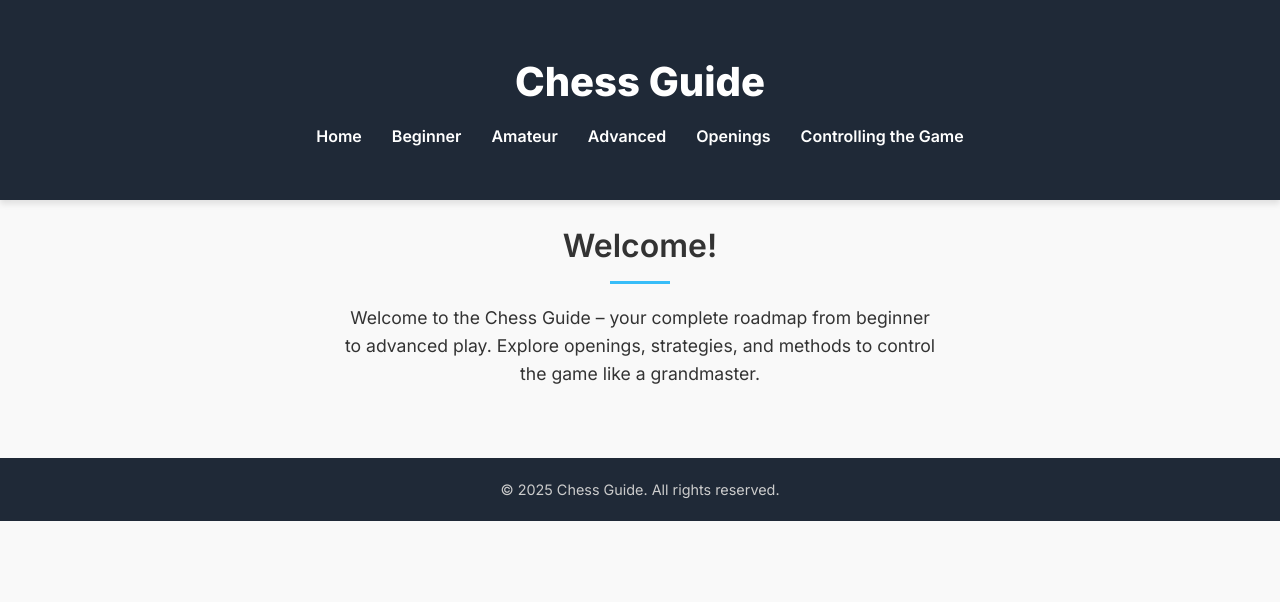
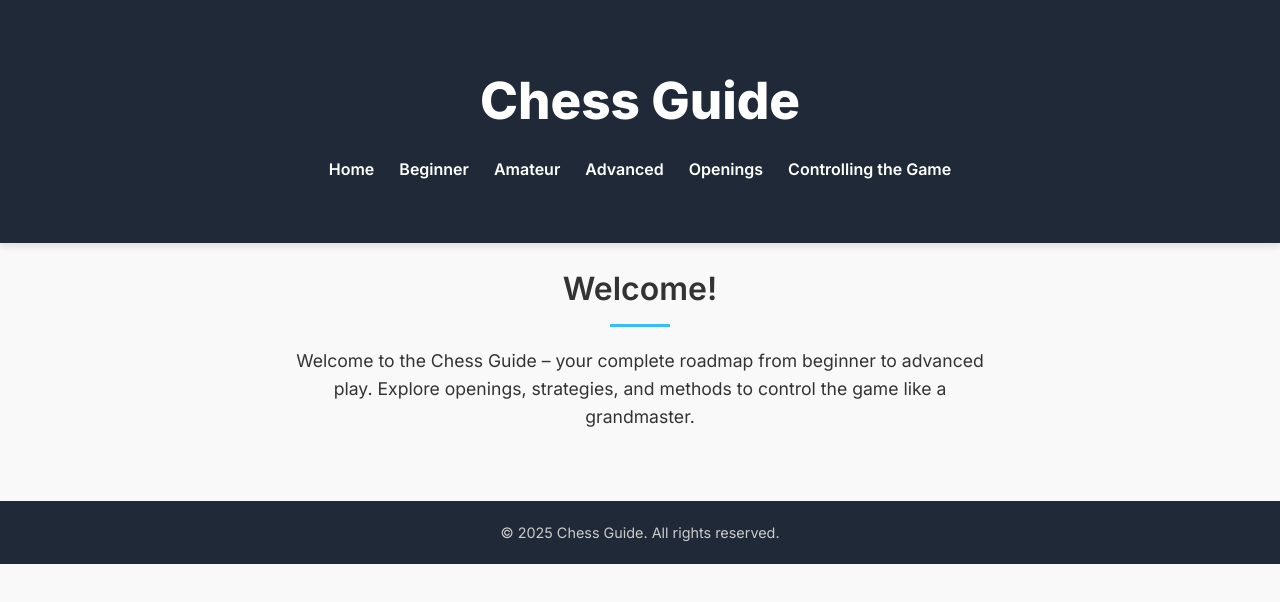
Before and after one commit to ItzPalacity/ChessGuide, a plain HTML site: page index.html in a window 1280 px wide. Drawn offline with Linux system fonts and the light colour scheme.

Commit message:
Update style.css

```diff
--- a/style.css
+++ b/style.css
@@ -23,22 +23,23 @@ body {
 header {
   background-color: #1f2937;
   color: white;
-  padding: 30px 0;
+  padding: 40px 0;
   text-align: center;
   box-shadow: 0 4px 6px rgba(0,0,0,0.1);
 }
 
 header h1 {
-  font-size: 2.5rem;
-  font-weight: 700;
-  margin-bottom: 10px;
+  font-size: 3.2rem; /* Larger title */
+  font-weight: 800;
+  margin-bottom: 15px;
 }
 
 nav ul {
   list-style: none;
   display: flex;
+  flex-wrap: wrap;
   justify-content: center;
-  gap: 30px;
+  gap: 25px;
   margin-top: 10px;
 }
 
@@ -55,7 +56,7 @@ nav ul li a:hover {
 
 /* Main Content */
 main {
-  padding: 40px 0;
+  padding: 50px 0;
   text-align: center;
 }
 
@@ -75,7 +76,7 @@ main hr {
 
 main p {
   font-size: 1.1rem;
-  max-width: 600px;
+  max-width: 700px;
   margin: auto;
 }
 
```
